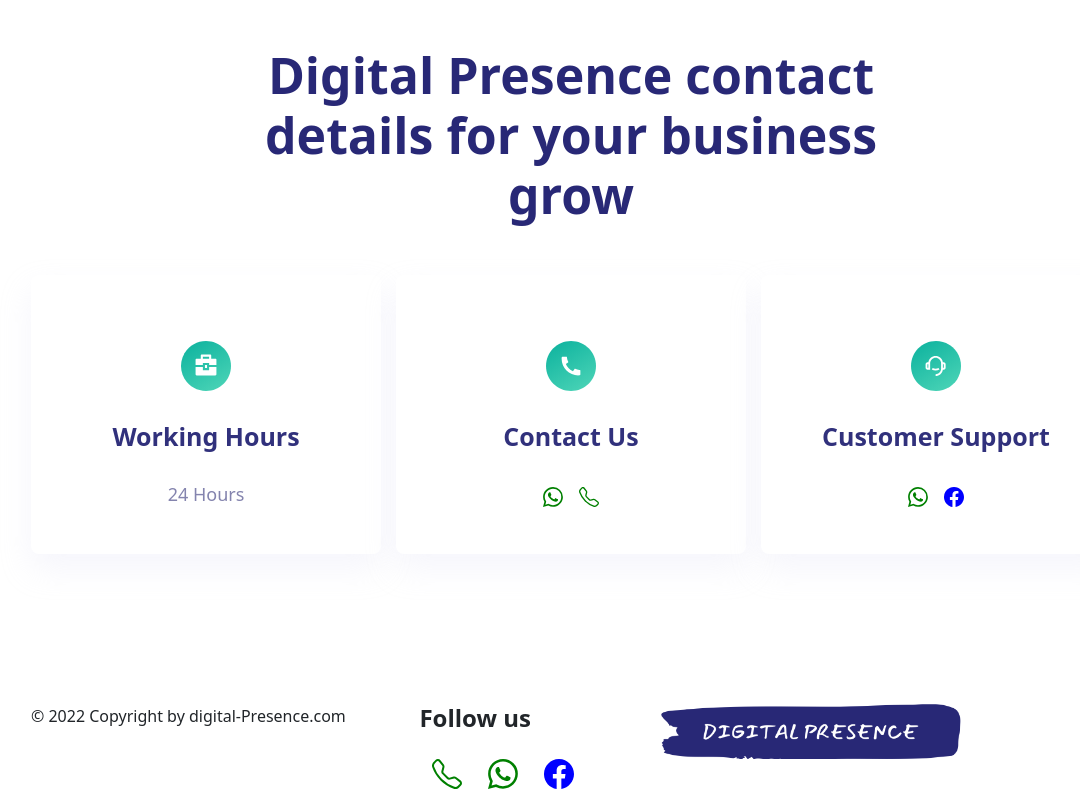
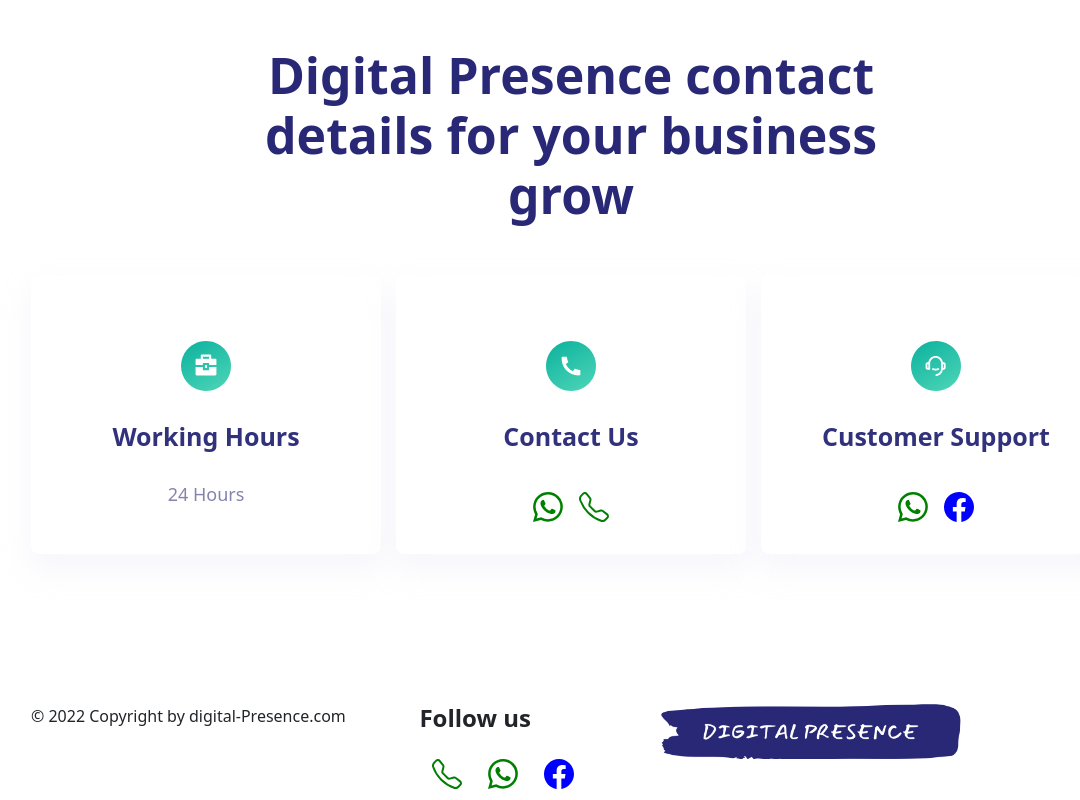
Before and after one commit to bilalmetla/digital-presence, a React (Create React App) app: page / in a window 1280 px wide. Shown: the part 4579-5379 px from the top of the page, without its empty margins (69-1149 px from the left). Built offline with nearby package versions, Linux system fonts and the light colour scheme.

Commit message:
resized icons

```diff
--- a/src/Components/bussinessCard/index.js
+++ b/src/Components/bussinessCard/index.js
@@ -45,15 +45,15 @@ const style = {
 		marginBottom: "30px"
    },
 	whatsappLink: {
-		fontSize:"20px",
+		fontSize:"30px",
 		color:"green",
 	},
 	facebookLink: {
-		fontSize:"20px",
+		fontSize:"30px",
 		color:"blue",
 	},
 	telephoneLink: {
-		fontSize:"20px",
+		fontSize:"30px",
 		color:"green",
 	}
 
--- a/src/UseCase/footer/index.js
+++ b/src/UseCase/footer/index.js
@@ -20,9 +20,9 @@ function Footer() {
 
 		</div>
 
-		<div>
+
 			<Logo style={{width:"300px", marginRight:"150px"}}  />
-		</div>
+
 
         </div>
     )
```
